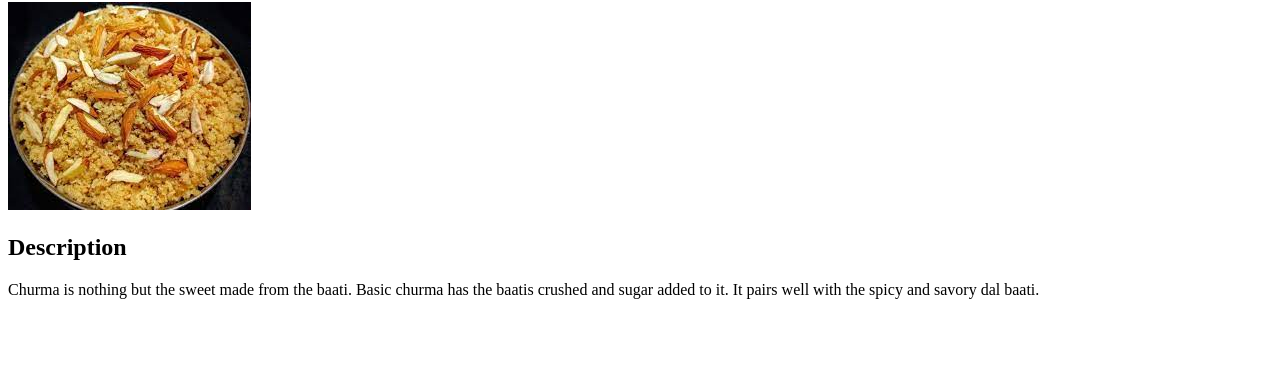
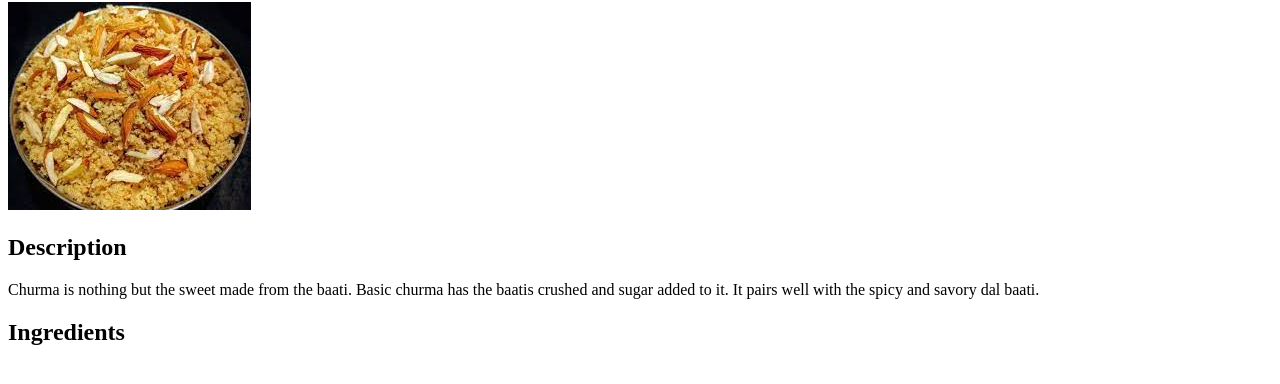
Before and after one commit to prabhanshukajala/odin-recipes, a plain HTML site: page recipes/churma.html in a window 1280 px wide. Shown: the part 78-462 px from the top of the page. Drawn offline with Linux system fonts and the light colour scheme.

Commit message:
Add h2 heading Ingredients to recipe pages

```diff
--- a/recipes/churma.html
+++ b/recipes/churma.html
@@ -13,5 +13,8 @@
     <p>
         Churma is nothing but the sweet made from the baati. Basic churma has the baatis crushed and sugar added to it.  It pairs well with the spicy and savory dal baati.
     </p>
+
+    <h2>Ingredients</h2>
+
 </body>
 </html>
```
Also changed, not shown: recipes/baati.html (+3 -1 lines), recipes/daal.html (+3 -0 lines).
